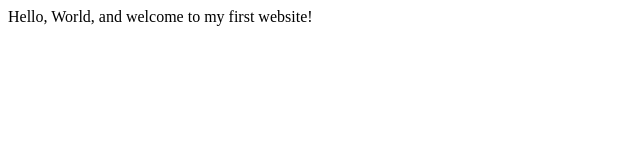
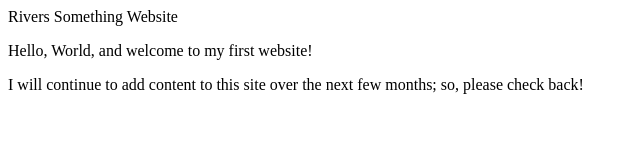
Before and after one commit to RiverBray/RiverBray, a plain HTML site: page index.html in a window 1280 px wide. Shown: the whole page, without its empty margins (0-640 px from the left). Drawn offline with Linux system fonts and the light colour scheme.

Commit message:
Update index.html

```diff
--- a/index.html
+++ b/index.html
@@ -3,9 +3,11 @@
     <head>
         <meta charset="utf-8">
         <meta name="viewport" content="width=device-width, initial-scale=1.0">
-        <title>My First Website</title>
+        <meta name="author" content="River Bray"
+        <title>Rivers Something Website</title>
     </head>
     <body>
-       Hello, World, and welcome to my first website!
+       <p>Hello, World, and welcome to my first website!</p>
+       <p>I will continue to add content to this site over the next few months; so, please check back! </p>
     </body>
 </html>
```
